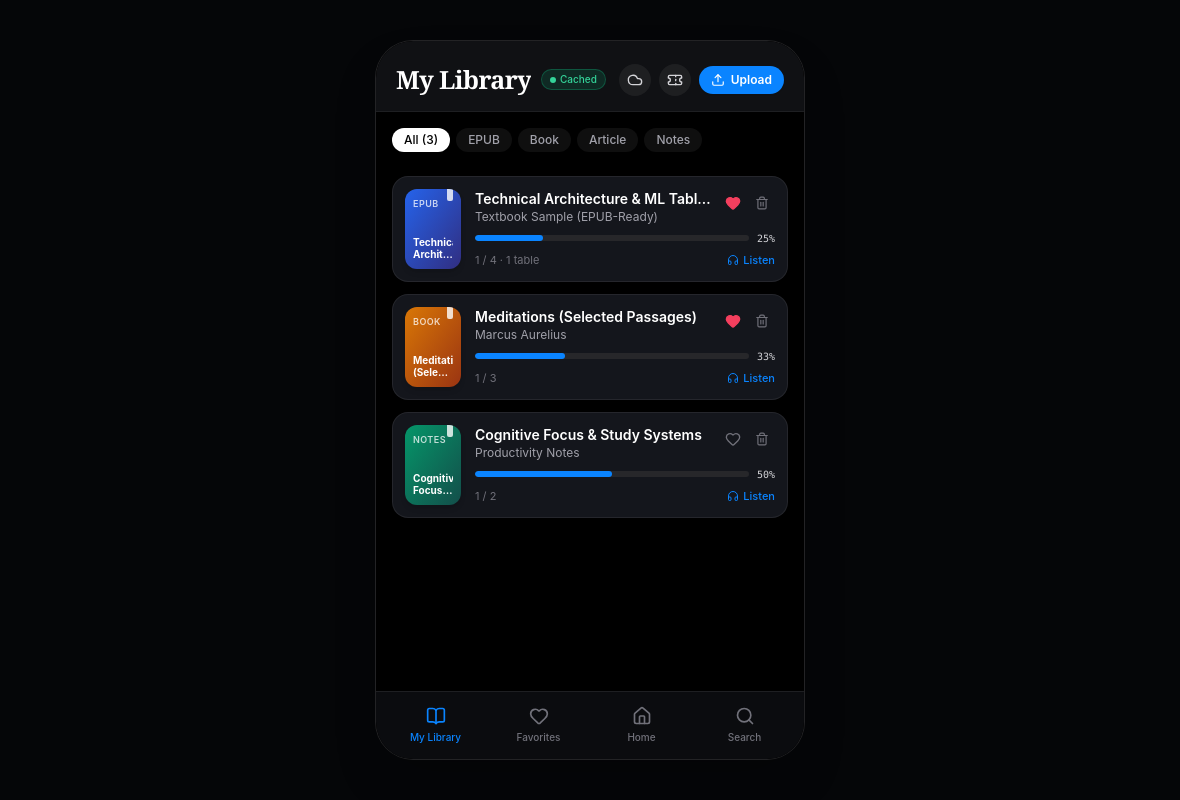
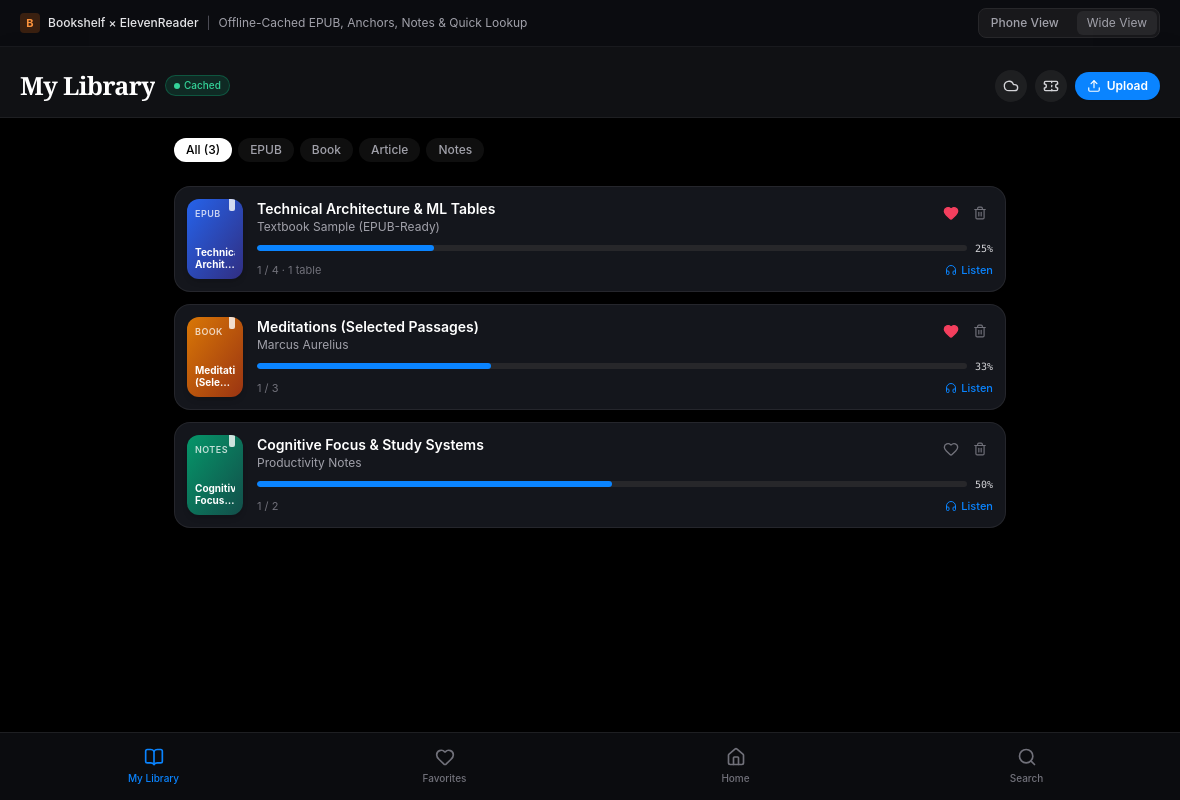
Before and after one commit to mikiemapo/Epubshelf11, an Electron app: page app/index.html in a window 1180 px wide. Drawn offline with nearby package versions, Linux system fonts and the light colour scheme.

Commit message:
Add files via upload

```diff
--- a/app/index.html
+++ b/app/index.html
@@ -88,7 +88,7 @@
     }
 
     /* Offline & Electron zero-specificity fallback CSS (so app never loses styling offline) */
-    :where(.hidden) { display: none !important; }
+    :where(.hidden) { display: none; }
     :where(.block) { display: block; }
     :where(.inline-block) { display: inline-block; }
     :where(.flex) { display: flex; }
@@ -212,12 +212,24 @@
     :where(button) { background: transparent; border: 0; color: inherit; cursor: pointer; }
     :where(input, textarea, select) { color: #ffffff; background: #18181b; border: 1px solid rgba(255,255,255,0.12); }
 
+
+    :where(.max-w-4xl) { max-width: 56rem; }
+    @media (min-width: 768px) {
+      :where(.md\:flex) { display: flex; }
+      :where(.md\:h-\[844px\]) { height: 844px; }
+      :where(.md\:h-\[88vh\]) { height: 88vh; }
+      :where(.md\:max-h-\[90vh\]) { max-height: 90vh; }
+      :where(.md\:rounded-\[38px\]) { border-radius: 38px; }
+      :where(.md\:rounded-2xl) { border-radius: 1rem; }
+      :where(.md\:border) { border-width: 1px; border-style: solid; }
+      :where(.md\:border-zinc-800\/90) { border-color: rgba(39, 39, 42, 0.9); }
+    }
   </style>
 </head>
-<body class="min-h-screen flex flex-col items-center justify-center bg-[#050608]">
+<body class="h-screen w-screen overflow-hidden flex flex-col items-center bg-[#050608]">
 
   <!-- Desktop View Mode Toggle -->
-  <div class="hidden md:flex items-center justify-between w-full max-w-5xl px-4 py-2.5 text-xs text-zinc-400">
+  <div class="hidden md:flex items-center justify-between w-full px-5 py-2 bg-[#0b0c10] border-b border-white/[0.06] text-xs text-zinc-400 shrink-0">
     <div class="flex items-center gap-2">
       <span class="inline-flex items-center justify-center w-5 h-5 rounded bg-orange-500/20 text-orange-400 font-bold text-[11px]">B</span>
       <span class="font-medium text-zinc-200">Bookshelf × ElevenReader</span>
@@ -267,7 +279,7 @@
     </header>
 
     <!-- Main Scrollable Content Area -->
-    <main id="mainContent" class="flex-1 overflow-y-auto px-4 py-4 pb-32 space-y-5"></main>
+    <main id="mainContent" class="flex-1 overflow-y-auto px-4 md:px-8 py-5 pb-32 space-y-5 w-full max-w-4xl mx-auto"></main>
 
     <!-- Reader Overlay -->
     <section id="readerView" class="hidden absolute inset-0 z-30 flex flex-col bg-[#1b1b1e] text-zinc-100 transition-colors duration-200">
@@ -910,6 +922,7 @@
       updateContinuousUI();
       updateTableModeUI();
       updateVoiceLabel();
+      if (window.innerWidth >= 768) setViewportMode('full');
       updateOfflineBadge();
       window.addEventListener('online', updateOfflineBadge);
       window.addEventListener('offline', updateOfflineBadge);
@@ -956,13 +969,25 @@
       const bPhone = document.getElementById('btnModePhone');
       const bFull = document.getElementById('btnModeFull');
       if (mode === 'full') {
-        shell.classList.remove('max-w-[430px]', 'md:h-[844px]', 'md:rounded-[38px]');
-        shell.classList.add('max-w-4xl', 'md:h-[88vh]', 'md:rounded-2xl');
+        shell.style.maxWidth = '100%';
+        shell.style.width = '100%';
+        shell.style.height = '100%';
+        shell.style.maxHeight = 'none';
+        shell.style.borderRadius = '0px';
+        shell.style.borderWidth = '0px';
+        shell.classList.remove('max-w-[430px]', 'md:h-[844px]', 'md:rounded-[38px]', 'md:border', 'my-auto');
+        shell.classList.add('flex-1');
         bFull.classList.add('bg-zinc-800', 'text-zinc-100');
         bPhone.classList.remove('bg-zinc-800', 'text-zinc-100');
       } else {
-        shell.classList.add('max-w-[430px]', 'md:h-[844px]', 'md:rounded-[38px]');
-        shell.classList.remove('max-w-4xl', 'md:h-[88vh]', 'md:rounded-2xl');
+        shell.style.maxWidth = '430px';
+        shell.style.width = '100%';
+        shell.style.height = '';
+        shell.style.maxHeight = '';
+        shell.style.borderRadius = '';
+        shell.style.borderWidth = '';
+        shell.classList.add('max-w-[430px]', 'md:h-[844px]', 'md:rounded-[38px]', 'md:border', 'my-auto');
+        shell.classList.remove('flex-1');
         bPhone.classList.add('bg-zinc-800', 'text-zinc-100');
         bFull.classList.remove('bg-zinc-800', 'text-zinc-100');
       }
```
